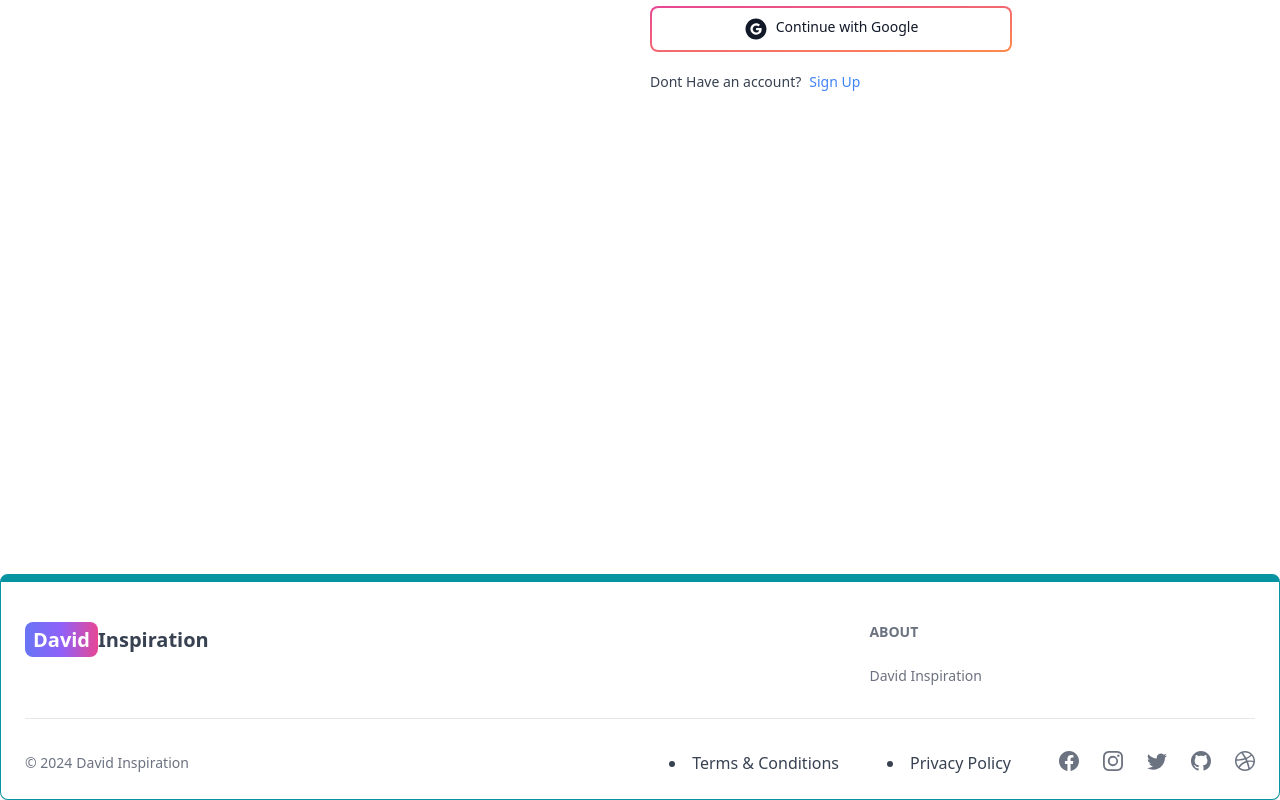
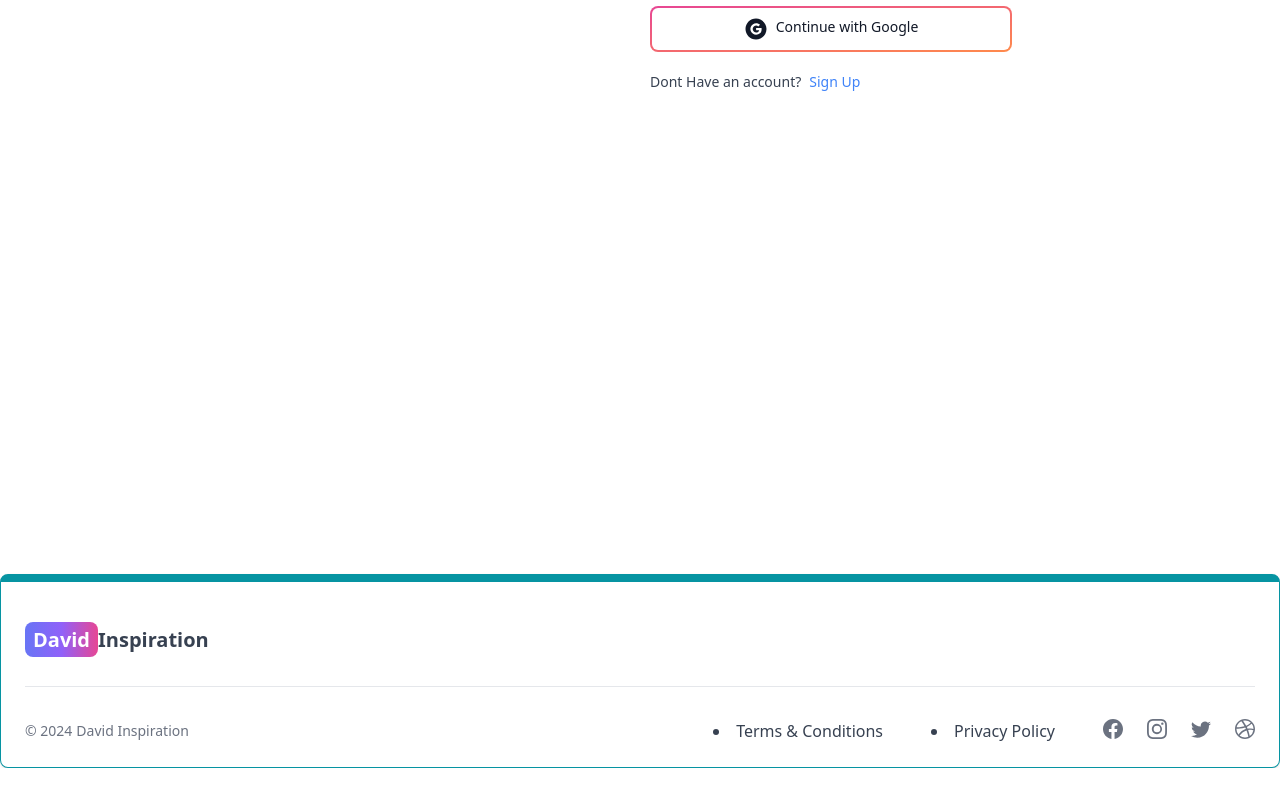
Before and after one commit to Mavine1/blog1, a React (Vite) app in the folder client/: page /sign-in in a window 1280 px wide. Shown: the part 370-1170 px from the top of the page. After the commit the page ends 1138 px from the top, so only its background shows below. Built offline with nearby package versions, Linux system fonts and the light colour scheme; no server answers.

Commit message:
shine chance ancient east after

```diff
--- a/client/src/components/Footer.jsx
+++ b/client/src/components/Footer.jsx
@@ -1,6 +1,6 @@
 import { Footer } from 'flowbite-react';
 import { Link } from 'react-router-dom';
-import { BsFacebook, BsInstagram, BsTwitter, BsGithub, BsDribbble } from 'react-icons/bs';
+import { BsFacebook, BsInstagram, BsTwitter,  BsDribbble } from 'react-icons/bs';
 export default function FooterCom() {
   return (
     <Footer container className='border border-t-8 border-teal-500'>
@@ -18,20 +18,6 @@ export default function FooterCom() {
             </Link>
           </div>
           <div className='grid grid-cols-2 gap-8 mt-4 sm:grid-cols-3 sm:gap-6'>
-            <div>
-              <Footer.Title title='About' />
-              <Footer.LinkGroup col>
-                <Footer.Link
-                  href='/about'
-                  target='_blank'
-                  rel='noopener noreferrer'
-                >
-                  David Inspiration
-                </Footer.Link>
-              </Footer.LinkGroup>
-            </div>
-            <div>
-            </div>
           </div>
         </div>
         <Footer.Divider />
@@ -47,7 +33,6 @@ export default function FooterCom() {
             <Footer.Icon href='#' icon={BsFacebook}/>
             <Footer.Icon href='#' icon={BsInstagram}/>
             <Footer.Icon href='#' icon={BsTwitter}/>
-            <Footer.Icon href='https://github.com/sahandghavidel' icon={BsGithub}/>
             <Footer.Icon href='#' icon={BsDribbble}/>
 
           </div>
```
